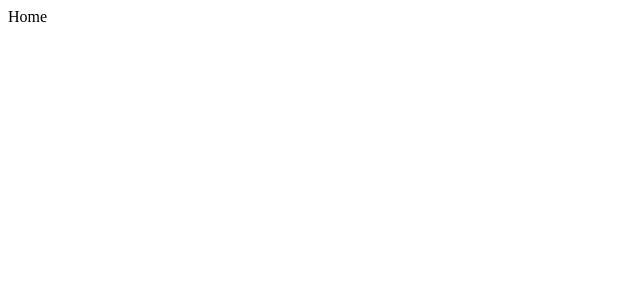
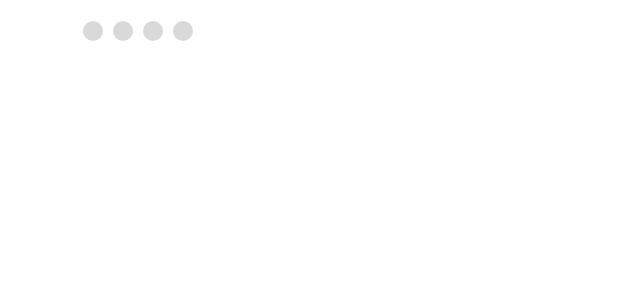
Before and after one commit to Fab1029/KovaFrontend, a React (Vite) app: page / in a window 1280 px wide. Shown: the top 300 px of the page, without its empty margins (0-640 px from the left). Built offline with nearby package versions, Linux system fonts and the light colour scheme.

Commit message:
feat(home-page): slider

```diff
--- /dev/null
+++ b/src/components/Slider/Slider.css
@@ -0,0 +1,11 @@
+.slider {
+    display: flex;
+    list-style: none;
+    align-items: center;
+    text-align: center;
+}
+
+.slider-point {
+    cursor: pointer;
+    transition: background-color 300ms ease-in-out;
+}
--- /dev/null
+++ b/src/components/Slider/Slider.jsx
@@ -0,0 +1,38 @@
+import React, { useState } from 'react'
+import './Slider.css'
+
+const Slider = ({padding_size, margin_size}) => {
+  const points = []
+  const max_slider_points = 5;
+  const [indexPoint, setIndexPoint] = useState(0)
+
+  const handleClick = (index) => {
+    setIndexPoint(index)
+  }
+
+  for(let i = 0; i < max_slider_points; i++) {
+    points.push(
+      <li
+        key={i} className='slider-point' onClick={() => handleClick(i)}
+        style={
+          {
+            margin: margin_size,
+            padding: padding_size,
+            borderRadius: padding_size,
+            backgroundColor: i === indexPoint ? 'white' : '#D9D9D9'
+          }
+        }
+      />
+    )
+  }
+
+  return (
+
+    <ul className='slider'>
+      {points}
+    </ul>
+
+  )
+}
+
+export default Slider
--- a/src/pages/Home.jsx
+++ b/src/pages/Home.jsx
@@ -1,8 +1,9 @@
 import React from 'react'
+import Slider from '../components/Slider/Slider'
 
 const Home = () => {
   return (
-    <div>Home</div>
+    <div> <Slider padding_size={"10px"} margin_size={"5px"}/> </div>
   )
 }
 
```
Also changed, not shown: src/components/NavBar/NavBar.jsx (added, +9 -0 lines).
